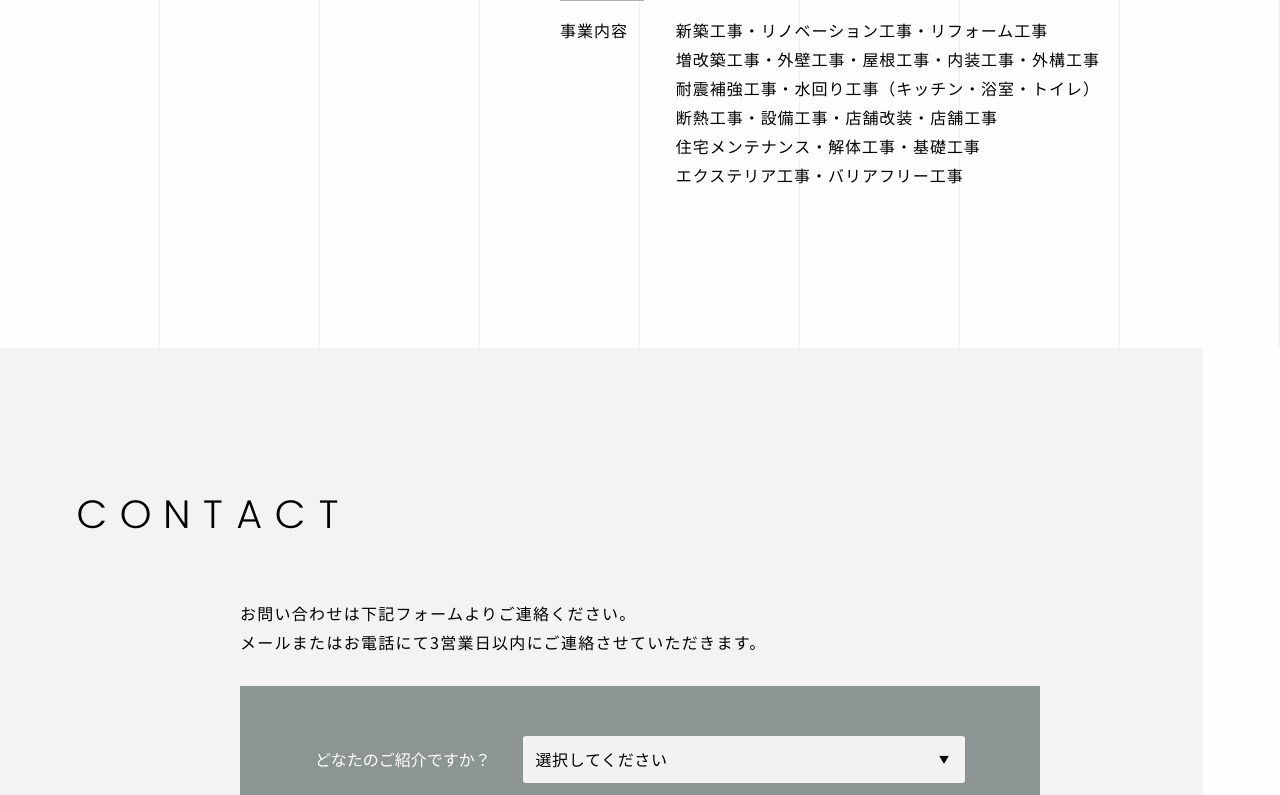
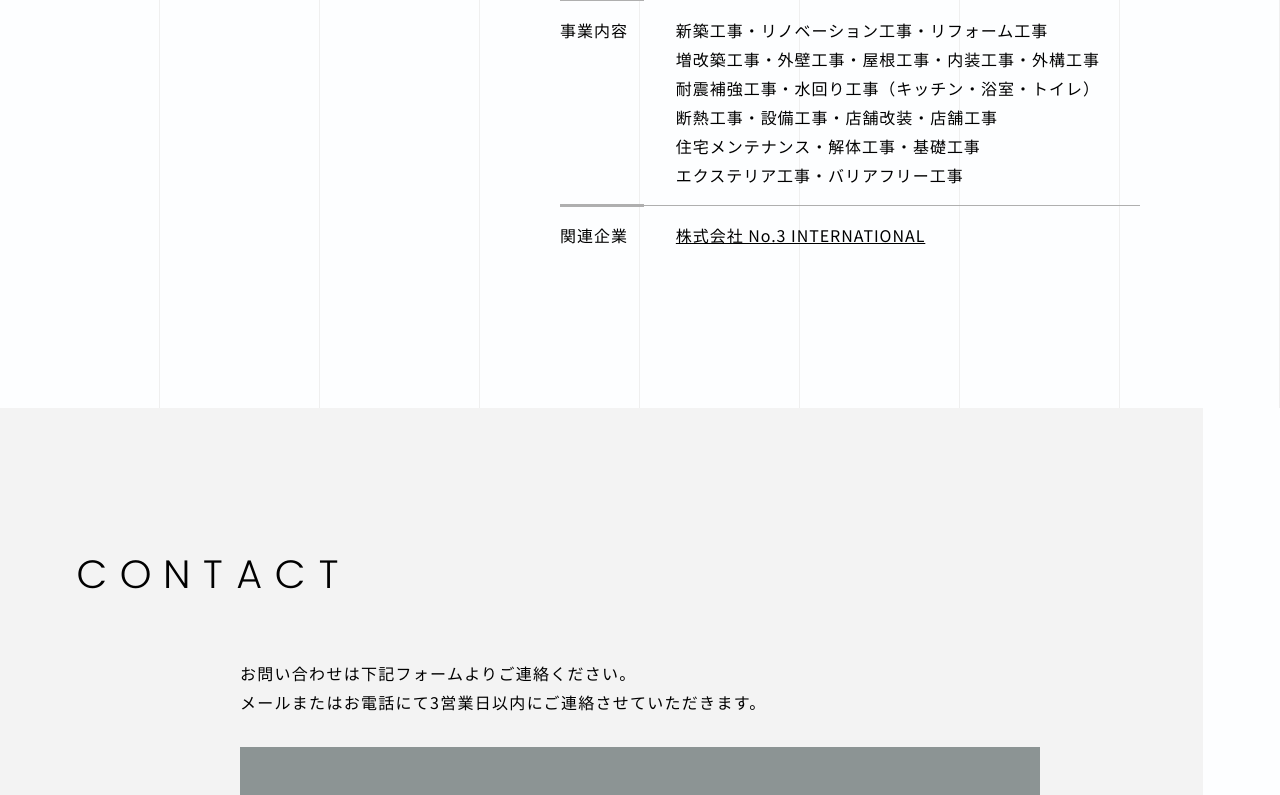
Before and after one commit to ken-atnek/yuuken-kumamoto.jp_2605, a Next.js app: page / in a window 1280 px wide. Shown: the part 5029-5824 px from the top of the page. Built offline with nearby package versions, Linux system fonts and the light colour scheme.

Commit message:
関連企業追記

```diff
--- a/src/components/Top/ContainerAbout.tsx
+++ b/src/components/Top/ContainerAbout.tsx
@@ -65,6 +65,14 @@ export default function ContainerAbout() {
               </ul>
             </dd>
           </div>
+          <div>
+            <dt>関連企業</dt>
+            <dd>
+              <ExternalLink href="https://no3-international.com/">
+                株式会社 No.3 INTERNATIONAL
+              </ExternalLink>
+            </dd>
+          </div>
         </dl>
       </article>
     </section>
--- a/src/components/common/Footer.module.scss
+++ b/src/components/common/Footer.module.scss
@@ -72,21 +72,21 @@
             font-weight: 500;
             line-height: 1.4em;
         }
+        .itemMap,
+        .itemMail {
+            font-size: fz(16);
+            @include poppins;
+            font-weight: 500;
+        }
+        .itemMap {
+            text-decoration: underline;
+        }
         & > div {
             font-size: inherit;
             display: flex;
             align-items: center;
             margin-top: 0.2em;
             gap: 0 4em;
-            .itemMap,
-            .itemMail {
-                font-size: fz(16);
-                @include poppins;
-                font-weight: 500;
-            }
-            .itemMap {
-                text-decoration: underline;
-            }
         }
     }
 }
```
